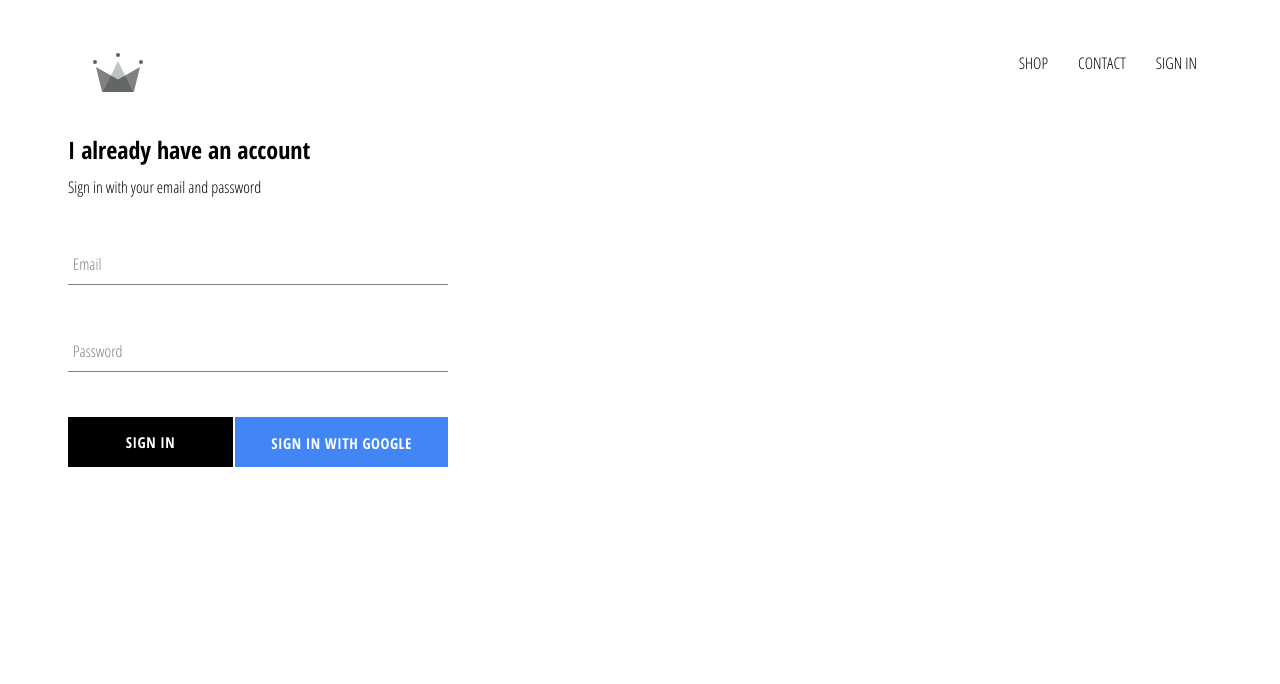
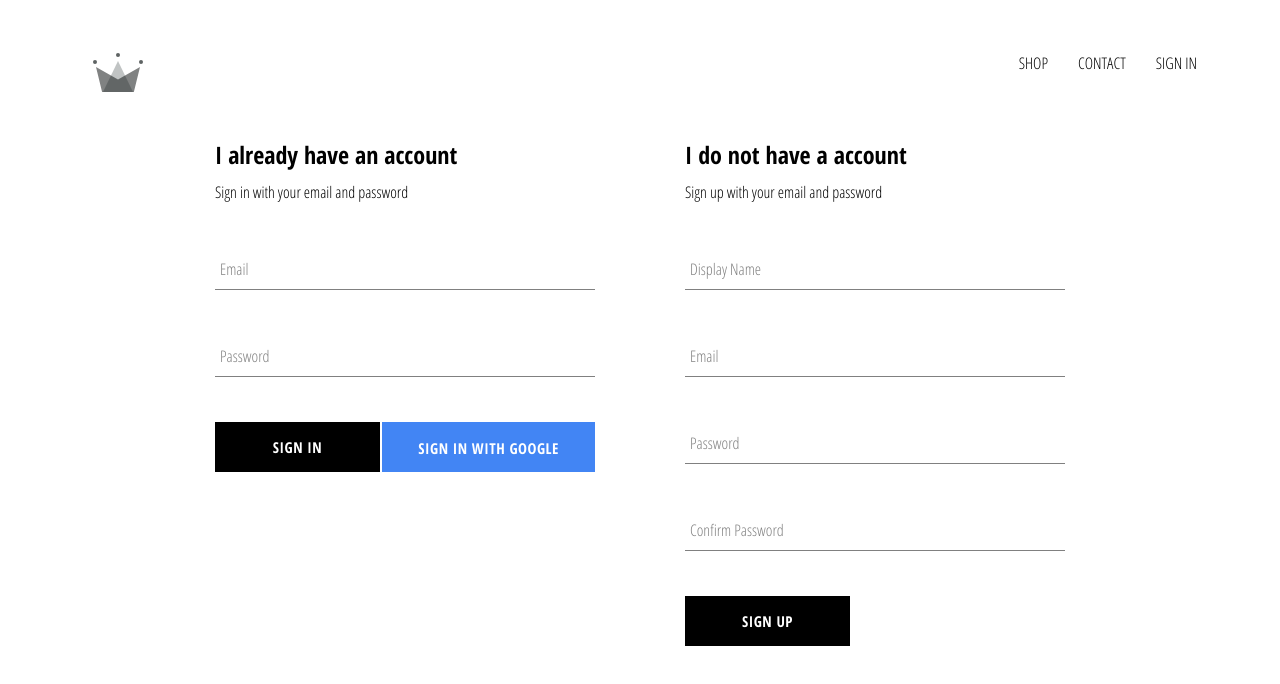
Before and after one commit to aaqib-javed/eshop_react, a React (Create React App) app: page /signIn in a window 1280 px wide. Shown: the top 684 px of the page. Built offline with nearby package versions, Linux system fonts and the light colour scheme; no server answers.

Commit message:
Implemented firbase signup

```diff
--- a/src/App.js
+++ b/src/App.js
@@ -7,7 +7,7 @@
 import Header from './components/header/header.component'
 import SignInAndSignUpPage from './pages/sign-in-and-sign-up/sign-in-and-sign-up.component'
 
-import { auth } from './firebase/firebase.utils'
+import { auth, createUserProfileDocument } from './firebase/firebase.utils'
 
 class App extends React.Component {
   constructor() {
@@ -21,9 +21,23 @@
   unsubscribeFromAuth = null
 
   componentDidMount() {
-    this.unsubscribeFromAuth = auth.onAuthStateChanged(user => {
-      this.setState({ currentUser: user });
-      console.log(user);
+    this.unsubscribeFromAuth = auth.onAuthStateChanged(async userAuth => {
+      if (userAuth) {
+        const userRef = await createUserProfileDocument(userAuth);
+
+        userRef.onSnapshot(snapshot => {
+          this.setState({
+            currentUser: {
+              id: snapshot.id,
+              ...snapshot.data()
+            }
+          })
+        });
+      } else {
+        this.setState({
+          currentUser: userAuth
+        })
+      }
     })
   }
 
--- /dev/null
+++ b/src/components/sign-up/sign-up.component.jsx
@@ -0,0 +1,76 @@
+import React from 'react'
+import './sign-up.styles.scss'
+
+import FormInput from '../form-input/form-input.component'
+import CustomButton from '../custom-button/custom-button.component'
+
+import { auth, createUserProfileDocument } from '../../firebase/firebase.utils'
+
+class SignUp extends React.Component {
+    constructor() {
+        super();
+
+        this.state = {
+            displayName: '',
+            email: '',
+            password: '',
+            confirmPassword: '',
+        }
+    }
+
+    handleSubmit = async (event) => {
+        event.preventDefault();
+
+        const { displayName, email, password, confirmPassword } = this.state;
+
+        if (password !== confirmPassword) {
+            alert("Password don't match");
+            return;
+        }
+
+        try {
+            const { user } = await auth.createUserWithEmailAndPassword(email, password);
+
+            await createUserProfileDocument(user, { displayName });
+
+            this.setState({
+                displayName: '',
+                email: '',
+                password: '',
+                confirmPassword: '',
+            })
+
+        } catch (error) {
+            console.log(error.message);
+        }
+
+    }
+
+    handleChange = event => {
+        const { value, name } = event.target;
+
+        this.setState({ [name]: value})
+    }
+
+    render() {
+        const { displayName, email, password, confirmPassword } = this.state;
+        return (
+            <div className="sign-up">
+                <h2 className="title">I do not have a account</h2>
+                <span>Sign up with your email and password</span>
+
+                <form className="sign-up-form" onSubmit={this.handleSubmit}>
+                    <FormInput type="text" name="displayName" value={displayName} onChange={this.handleChange} label="Display Name" />
+                    <FormInput type="email" name="email" value={email} onChange={this.handleChange} label="Email" />
+                    <FormInput type="password" name="password" value={password} onChange={this.handleChange} label="Password" />
+                    <FormInput type="password" name="confirmPassword" value={confirmPassword} onChange={this.handleChange} label="Confirm Password" />
+
+                    <CustomButton type="submit">SIGN UP</CustomButton>
+                </form>
+
+            </div>
+        )
+    }
+}
+
+export default SignUp
--- /dev/null
+++ b/src/components/sign-up/sign-up.styles.scss
@@ -0,0 +1,9 @@
+.sign-up {
+    display: flex;
+    flex-direction: column;
+    width: 380px;
+
+    .title {
+      margin: 10px 0;
+    }
+  }
--- a/src/firebase/firebase.utils.js
+++ b/src/firebase/firebase.utils.js
@@ -1,6 +1,6 @@
-import firebase from 'firebase/app'
-import 'firebase/firestore'
-import 'firebase/auth'
+import firebase from "firebase/app"
+import "firebase/firestore"
+import "firebase/auth"
 
 const config = {
   apiKey: "AIzaSyCyhLpnqdLVYPs-dBvEddbJfkybnxZvv90",
@@ -10,7 +10,31 @@
   storageBucket: "eshop-db-36077.appspot.com",
   messagingSenderId: "570541718837",
   appId: "1:570541718837:web:a802be805643d80de5e07c",
-    measurementId: "G-KKGMFB5899"
+  measurementId: "G-KKGMFB5899",
+}
+
+export const createUserProfileDocument = async (userAuth, additionalData) => {
+  if (!userAuth) return;
+  const userRef = firestore.doc(`users/${userAuth.uid}`);
+  const snapShot = await userRef.get();
+
+  if(!snapShot.exists) {
+    const { displayName, email } = userAuth;
+    const createdAt = new Date();
+
+    try{
+      await userRef.set({
+        displayName,
+        email,
+        createdAt,
+        ...additionalData
+      })
+    } catch (error) {
+      console.log('Error creating user', error.message);
+    }
+  }
+
+  return userRef;
 }
 
 firebase.initializeApp(config)
@@ -18,8 +42,8 @@
 export const auth = firebase.auth()
 export const firestore = firebase.firestore()
 
-  const provider = new firebase.auth.GoogleAuthProvider();
-  provider.setCustomParameters({ prompt: 'select_account' });
+const provider = new firebase.auth.GoogleAuthProvider()
+provider.setCustomParameters({ prompt: "select_account" })
 export const signInWithGoogle = () => auth.signInWithPopup(provider)
 
 export default firebase
--- a/src/pages/sign-in-and-sign-up/sign-in-and-sign-up.component.jsx
+++ b/src/pages/sign-in-and-sign-up/sign-in-and-sign-up.component.jsx
@@ -2,11 +2,13 @@
 import './sign-in-and-sign-up.styles.scss'
 
 import SignIn from '../../components/sign-in/sign-in.component'
+import SignUp from '../../components/sign-up/sign-up.component'
 
 const SignInAndSignUpPage = () => {
     return (
         <div className="sign-in-and-sign-up">
             <SignIn />
+            <SignUp />
         </div>
     )
 }
--- a/src/pages/sign-in-and-sign-up/sign-in-and-sign-up.styles.scss
+++ b/src/pages/sign-in-and-sign-up/sign-in-and-sign-up.styles.scss
@@ -0,0 +1,6 @@
+.sign-in-and-sign-up {
+    width: 850px;
+    display: flex;
+    justify-content: space-between;
+    margin: 30px auto;
+  }
```
Lines whose indentation alone changed are shown as unchanged.
